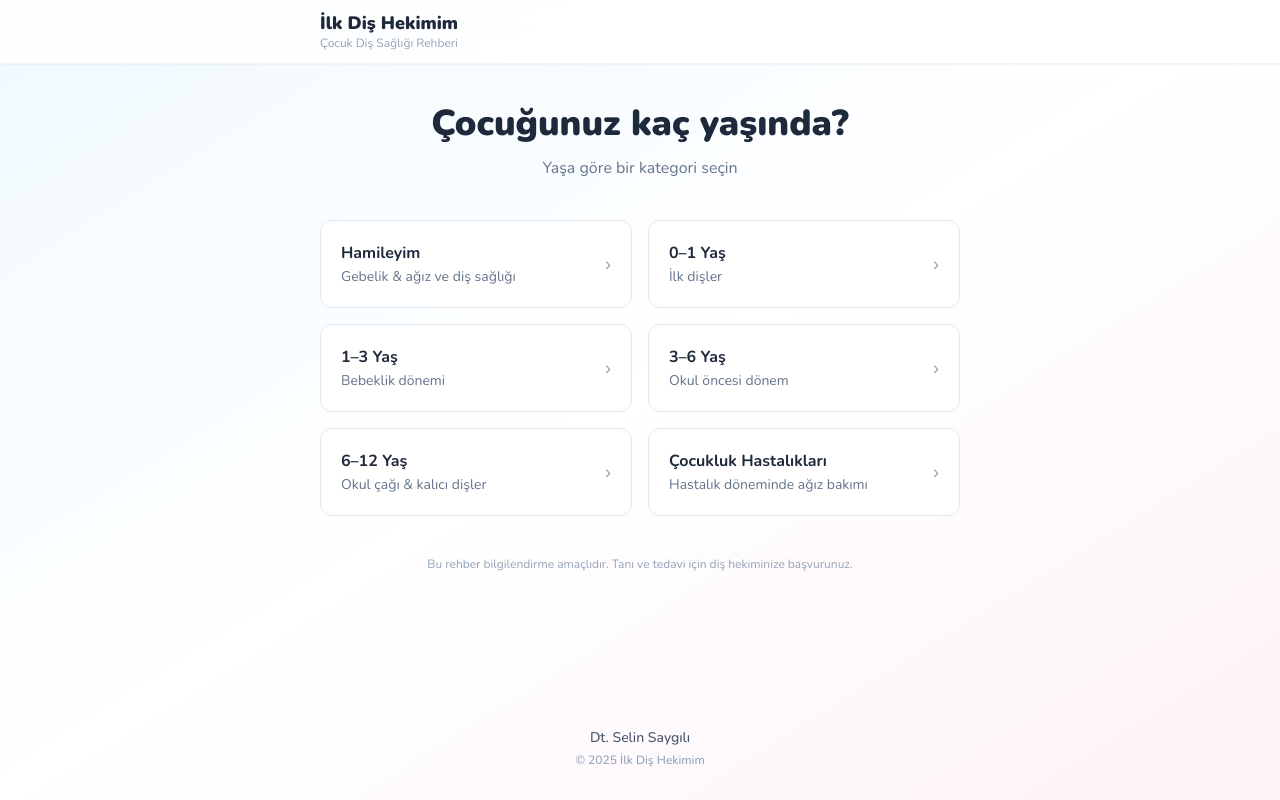
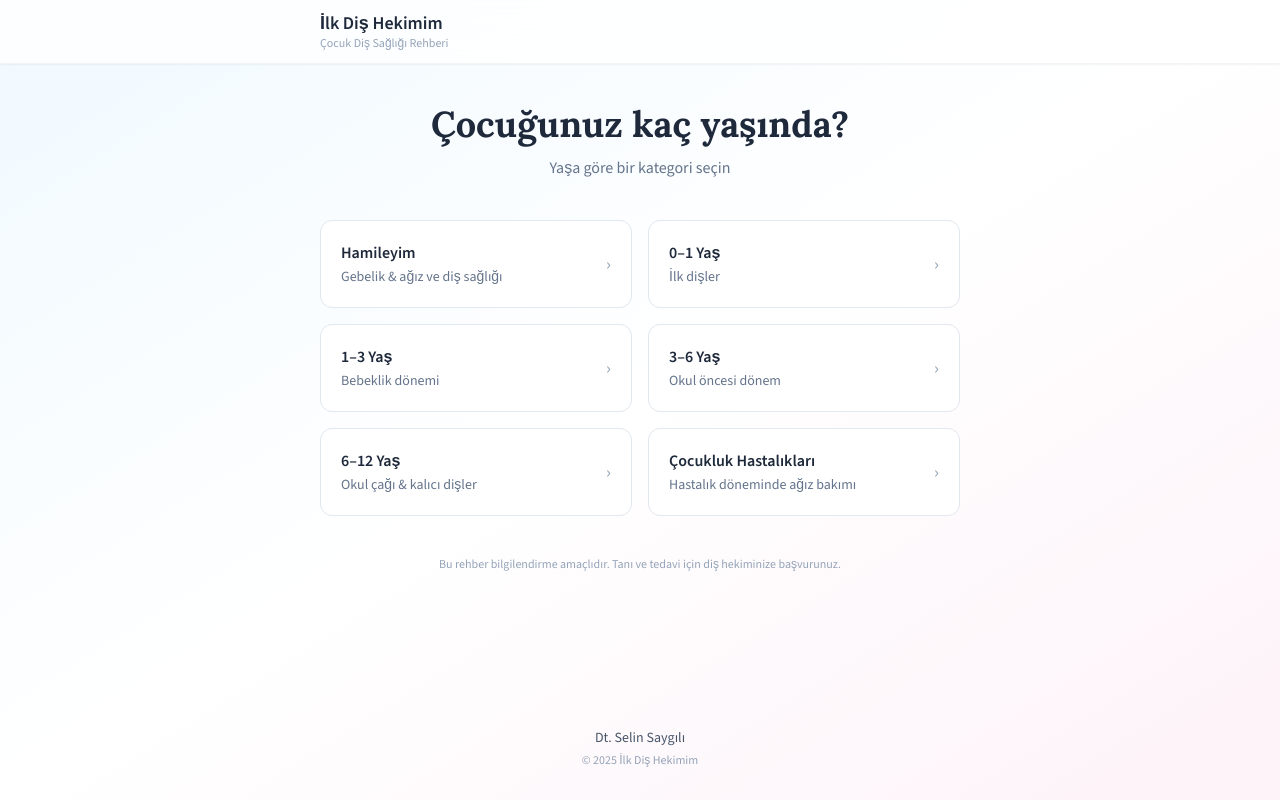
Before and after one commit to selinsaygili/ilk-dis-hekimim, a plain HTML site: page index.html in a window 1280 px wide. Drawn offline with nearby package versions, Linux system fonts and the light colour scheme.

Commit message:
yazı tipi güncellendi: Lora (başlıklar) + Source Sans 3 (gövde)
Co-Authored-By: Claude Sonnet 4.6 <noreply@anthropic.com>

```diff
--- a/index.html
+++ b/index.html
@@ -9,9 +9,11 @@
   <script src="https://unpkg.com/react@18/umd/react.production.min.js" crossorigin></script>
   <script src="https://unpkg.com/react-dom@18/umd/react-dom.production.min.js" crossorigin></script>
   <script src="https://unpkg.com/@babel/standalone/babel.min.js"></script>
-  <link href="https://fonts.googleapis.com/css2?family=Nunito:wght@400;500;600;700;800;900&display=swap" rel="stylesheet" />
+  <link href="https://fonts.googleapis.com/css2?family=Lora:wght@600;700&family=Source+Sans+3:wght@400;500;600&display=swap" rel="stylesheet" />
   <style>
-    *, *::before, *::after { font-family: 'Nunito', sans-serif; box-sizing: border-box; }
+    *, *::before, *::after { box-sizing: border-box; }
+    body { font-family: 'Source Sans 3', sans-serif; color: #1e293b; }
+    h1, h2, h3 { font-family: 'Lora', serif; }
     .fade-in { animation: fadeIn 0.4s cubic-bezier(0.16, 1, 0.3, 1); }
     @keyframes fadeIn {
       from { opacity: 0; transform: translateY(14px) scale(0.98); }
```
